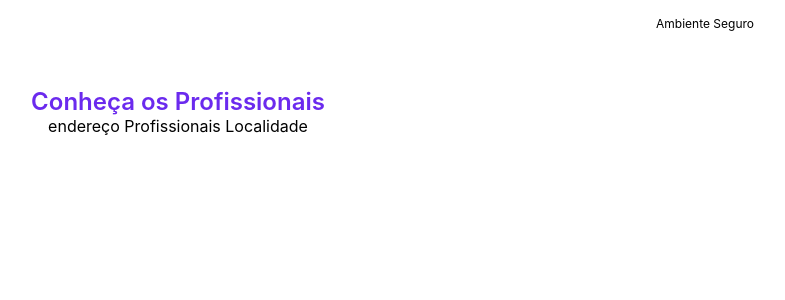
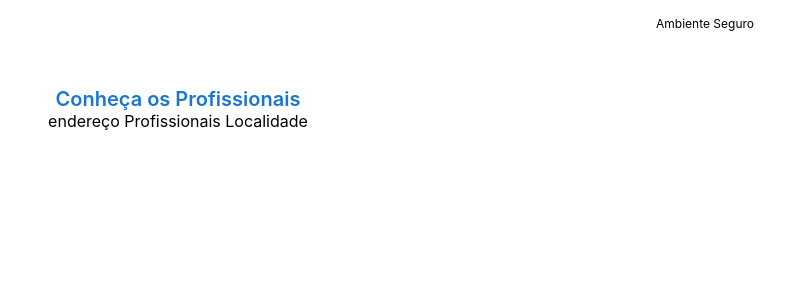
Before and after one commit to AllisonVinicius/bootcamp-treina-web-react, a Next.js app in the folder diaristas/: page / in a window 1280 px wide. Shown: the top 300 px of the page, without its empty margins (462-1247 px from the left). Built offline with nearby package versions, Linux system fonts and the light colour scheme.

Commit message:
estilizando o component com o material-Ui

```diff
--- a/diaristas/src/ui/components/data-display/PageTitle/styles.ts
+++ b/diaristas/src/ui/components/data-display/PageTitle/styles.ts
@@ -2,14 +2,30 @@ import {experimentalStyled as styled} from '@material-ui/core/styles';
 
 
 export const PageTitleContainer = styled('div')`
-    margin: 40px 0;
+    margin: ${({theme}) => theme.spacing(5) + ' ' + 0};
     text-align: center;
 
 `;
 
+
+
 export const PageTitleStyles = styled('h2')`
     margin: 0;
-    color: #6B2AEE;
+    color: ${({theme}) => theme.palette.primary.main};
+    font-size: ${({theme}) => theme.typography.h6.fontSize};
     font-weight: 600;
 
+
+    ${({theme}) => theme.breakpoints.down('md')}{
+        font-size: ${({theme}) => theme.typography.body1.fontSize};
+
+
+    }
 `;
+
+export const PageSubTitle = styled('h3')`
+    margin: ${({theme}) => theme.spacing(1.5) + ' ' + 0};
+    color: ${({theme}) => theme.palette.text.primary};
+
+
+`;
```
